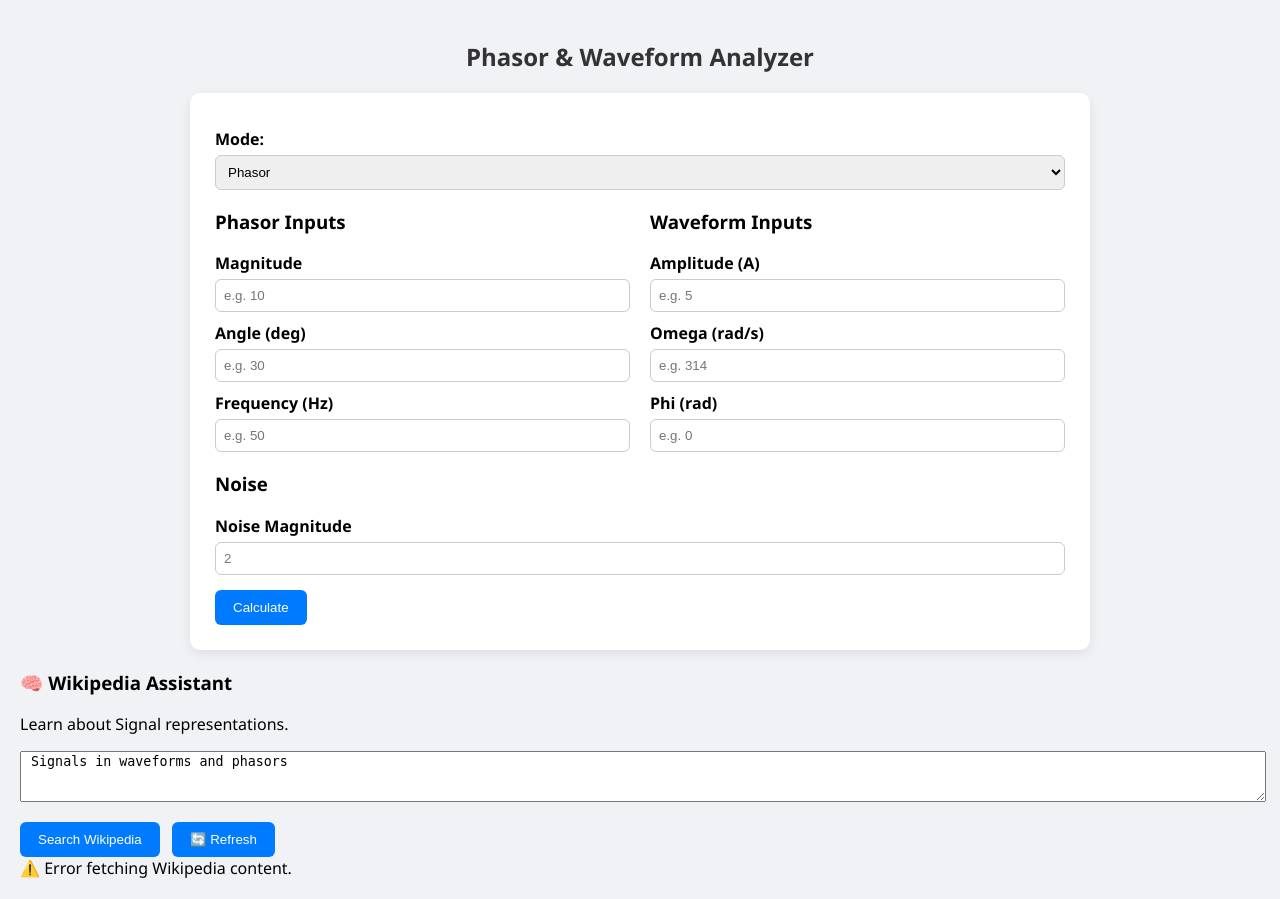
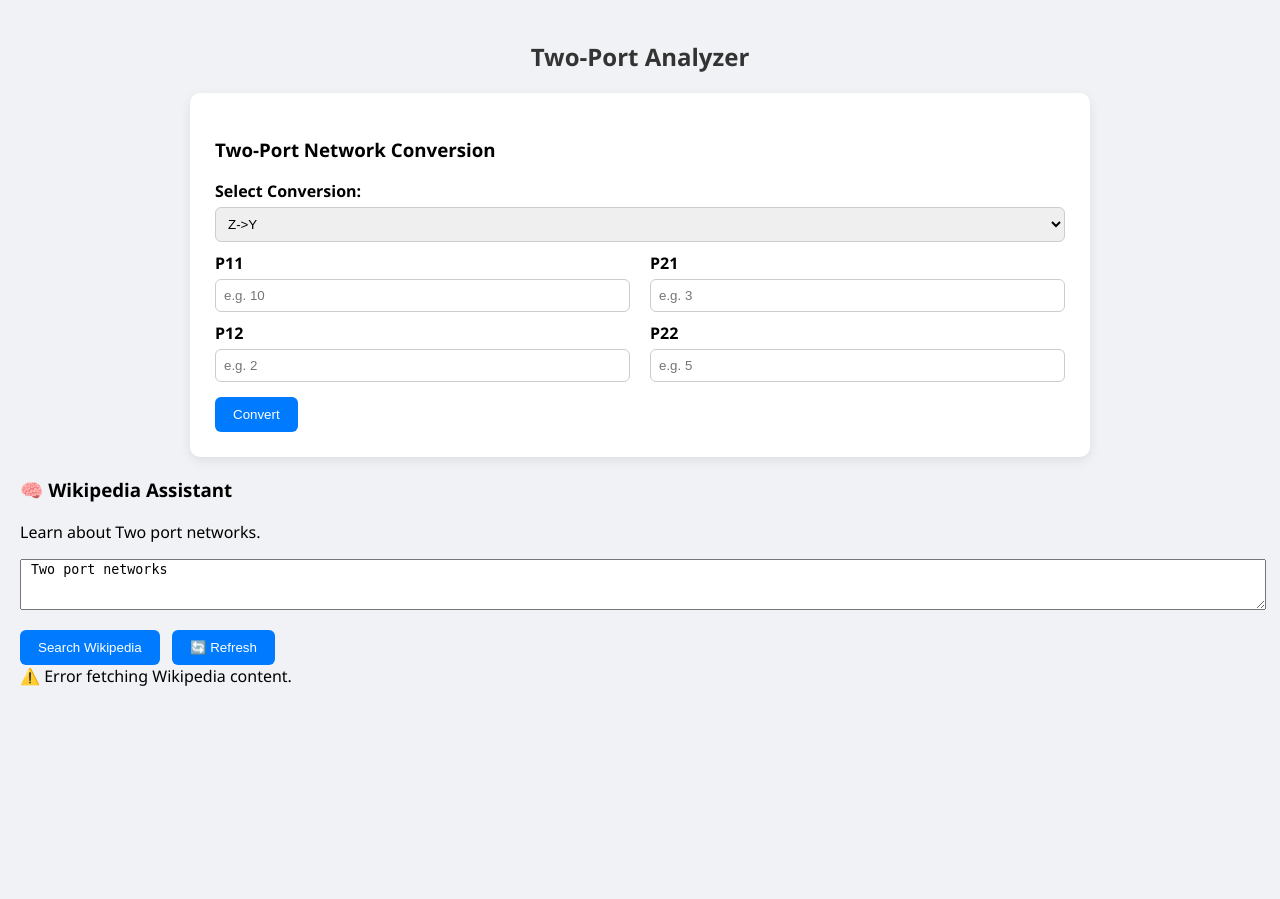
Before and after one commit to Jay1chand/btp.github.io, a Flask app: page /index1 in a window 1280 px wide. After the commit the page ends 686 px from the top, so only its background shows below. Run offline with Flask 3, Linux system fonts and the light colour scheme.

Commit message:
Update index1.html

```diff
--- a/templates/index1.html
+++ b/templates/index1.html
@@ -2,7 +2,7 @@
 <html lang="en">
 <head>
 <meta charset="UTF-8">
-<title>Phasor & Waveform Analyzer</title>
+<title>Two-Port Analyzer</title>
 <meta name="viewport" content="width=device-width, initial-scale=1">
 <style>
     body {
@@ -11,17 +11,14 @@
         margin: 0;
         padding: 20px;
     }
-
     h2 {
         text-align: center;
         color: #333;
     }
-
     .container {
         max-width: 900px;
         margin: auto;
     }
-
     .card {
         background: #fff;
         padding: 25px;
@@ -29,13 +26,11 @@
         border-radius: 10px;
         box-shadow: 0 4px 12px rgba(0,0,0,0.08);
     }
-
     label {
         display: block;
         margin-top: 10px;
         font-weight: 600;
     }
-
     input, select {
         width: 100%;
         padding: 8px;
@@ -44,7 +39,6 @@
         border: 1px solid #ccc;
         box-sizing: border-box;
     }
-
     button {
         background-color: #007bff;
         color: white;
@@ -54,32 +48,26 @@
         cursor: pointer;
         margin-top: 15px;
     }
-
     button:hover {
         background-color: #005bbf;
     }
-
     .results table {
         width: 100%;
         border-collapse: collapse;
     }
-
     .results th, .results td {
         text-align: left;
         padding: 8px;
         border-bottom: 1px solid #ddd;
     }
-
     .results th {
         background-color: #007bff;
         color: white;
     }
-
     .plot {
         margin-top: 20px;
         text-align: center;
     }
-
     .error-box {
         background: #ffd4d4;
         color: #900;
@@ -87,7 +75,6 @@
         border-radius: 6px;
         margin-bottom: 15px;
     }
-
     @media (min-width: 600px) {
         .input-grid {
             display: flex;
@@ -102,66 +89,73 @@
 <body>
 
 <div class="container">
-    <h2>Phasor & Waveform Analyzer</h2>
+    <h2>Two-Port Analyzer</h2>
 
+    <!-- ---------------- PHASOR / WAVEFORM CARD ---------------- -->
+    <!-- ---------------- TWO-PORT NETWORK CARD ---------------- -->
     <div class="card">
-        <form method="POST">
-            <label>Mode:</label>
-            <select name="mode">
-                <option value="phasor">Phasor</option>
-                <option value="waveform">Waveform</option>
+        <h3>Two-Port Network Conversion</h3>
+        <form method="POST" action="/index1">
+
+            <label>Select Conversion:</label>
+            <select name="conversion">
+                <option>Z->Y</option>
+                <option>Z->ABCD</option>
+                <option>Z->h</option>
+                <option>Z->g</option>
+                <option>Z->S</option>
+                <option>Z->T</option>
+                <option>Y->Z</option>
+                <option>Y->ABCD</option>
+                <option>ABCD->Z</option>
+                <option>ABCD->h</option>
+                <option>h->Z</option>
+                <option>g->Z</option>
             </select>
 
             <div class="input-grid">
                 <div>
-                    <h3>Phasor Inputs</h3>
-                    <label>Magnitude</label>
-                    <input type="number" step="0.01" name="mag" placeholder="e.g. 10">
-                    <label>Angle (deg)</label>
-                    <input type="number" step="0.1" name="angle" placeholder="e.g. 30">
-                    <label>Frequency (Hz)</label>
-                    <input type="number" step="0.1" name="freq" placeholder="e.g. 50">
+                    <label>P11</label>
+                    <input type="text" name="p11" placeholder="e.g. 10">
+                    <label>P12</label>
+                    <input type="text" name="p12" placeholder="e.g. 2">
                 </div>
                 <div>
-                    <h3>Waveform Inputs</h3>
-                    <label>Amplitude (A)</label>
-                    <input type="number" step="0.01" name="A" placeholder="e.g. 5">
-                    <label>Omega (rad/s)</label>
-                    <input type="number" step="0.1" name="omega" placeholder="e.g. 314">
-                    <label>Phi (rad)</label>
-                    <input type="number" step="0.01" name="phi" placeholder="e.g. 0">
+                    <label>P21</label>
+                    <input type="text" name="p21" placeholder="e.g. 3">
+                    <label>P22</label>
+                    <input type="text" name="p22" placeholder="e.g. 5">
                 </div>
             </div>
 
-            <h3>Noise</h3>
-            <label>Noise Magnitude</label>
-            <input type="number" step="0.1" name="noise_val" placeholder="2">
-
-            <button type="submit">Calculate</button>
+            <button type="submit">Convert</button>
         </form>
     </div>
 
+
+
+    <!-- ---------------- ERROR OUTPUT ---------------- -->
     {% if error %}
     <div class="error-box">
         <strong>Error:</strong> {{ error }}
     </div>
     {% endif %}
 
+    <!-- ---------------- RESULT OUTPUT ---------------- -->
     {% if results %}
     <div class="card results">
         <h3>Results</h3>
         <table>
             <tbody>
                 {% for r in results %}
-                <tr>
-                    <td>{{ r }}</td>
-                </tr>
+                <tr><td>{{ r }}</td></tr>
                 {% endfor %}
             </tbody>
         </table>
     </div>
     {% endif %}
 
+    <!-- ---------------- PLOT ---------------- -->
     {% if plot_html %}
     <div class="card plot">
         <h3>Plot</h3>
@@ -170,36 +164,32 @@
     {% endif %}
 
 </div>
-<!-- Wikipedia Assistant -->
+
+<!-- ---------------- WIKIPEDIA ASSISTANT (unchanged) ---------------- -->
 <div class="assistant-container">
     <h3>🧠 Wikipedia Assistant</h3>
-    <p>Learn about Signal representations.</p>
+    <p>Learn about Two port networks.</p>
 
-    <textarea id="wiki-query" rows="3" style="width:100%;"> Signals in waveforms and phasors   </textarea><br>
+    <textarea id="wiki-query" rows="3" style="width:100%;"> Two port networks </textarea><br>
     <button type="button" onclick="searchWiki()" class="btn-primary">Search Wikipedia</button>
     <button type="button" onclick="refreshWiki()" class="btn-secondary" style="margin-left:8px;">🔄 Refresh</button>
 
     <div id="wiki-result">⏳ Loading Wikipedia data...</div>
 </div>
 
-
 <script>
 async function searchWiki() {
     const q = document.getElementById("wiki-query").value.trim();
     const out = document.getElementById("wiki-result");
     if (!q) { out.innerHTML="❌ Enter a query."; return; }
-
     out.innerHTML="⏳ Fetching data...";
-
     try {
         const url = `https://en.wikipedia.org/w/api.php?action=query&format=json&origin=*&generator=search&gsrsearch=${encodeURIComponent(q)}&gsrlimit=2&prop=extracts&exintro=true&explaintext=true`;
         const r = await fetch(url);
         const data = await r.json();
         if (!data.query) return out.innerHTML="❌ No results.";
-
         const pages = Object.values(data.query.pages).sort((a,b)=>a.index-b.index);
         let html="";
-
         for (const p of pages) {
             const desc = (p.extract||"").split(/(?<=\.)\s+/).slice(0,3).join(" ");
             html+=`
@@ -208,7 +198,6 @@ async function searchWiki() {
                 <a href="https://en.wikipedia.org/?curid=${p.pageid}" target="_blank">🔗 Read more</a>
                 <hr class="small">`;
         }
-
         out.innerHTML = html + `<p style="text-align:center;color:#666">— End —</p>`;
     } catch {
         out.innerHTML="⚠️ Error fetching Wikipedia content.";
@@ -217,5 +206,6 @@ async function searchWiki() {
 function refreshWiki(){ document.getElementById("wiki-result").innerHTML="🔁 Refreshing..."; setTimeout(searchWiki,600); }
 window.onload = searchWiki;
 </script>
+
 </body>
 </html>
```
